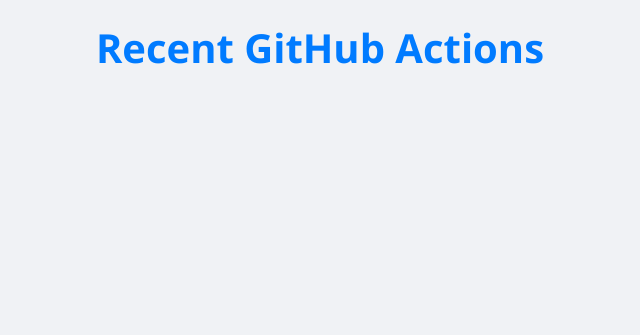
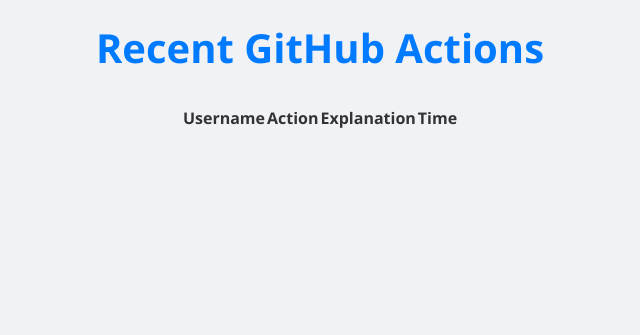
Before and after one commit to kiruba11k/webhook-repo, a Flask app: page / in a window 1280 px wide. Shown: the top 335 px of the page, without its empty margins (320-960 px from the left). Run offline with Flask 3, Linux system fonts and the light colour scheme; data that the repository does not hold is empty.

Commit message:
Update index.html

```diff
--- a/templates/index.html
+++ b/templates/index.html
@@ -12,11 +12,19 @@
             <h1>Recent GitHub Actions</h1>
         </header>
         <main>
-            <div class="events">
-                <ul id="events-list" class="events-list">
-                    <!-- Dynamic event cards will be populated here by JavaScript -->
-                </ul>
-            </div>
+            <table class="events-table">
+                <thead>
+                    <tr>
+                        <th>Username</th>
+                        <th>Action</th>
+                        <th>Explanation</th>
+                        <th>Time</th>
+                    </tr>
+                </thead>
+                <tbody id="events-list">
+                    <!-- List of events will be populated here by JavaScript -->
+                </tbody>
+            </table>
         </main>
 
     </div>
```
